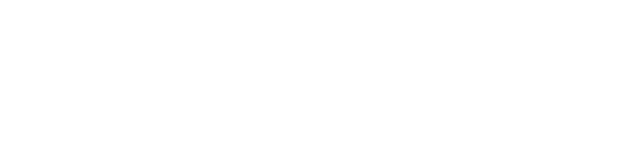
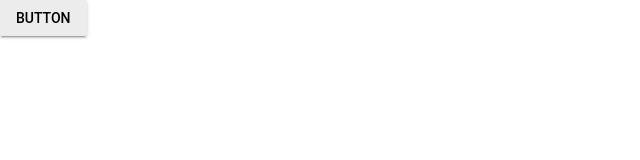
Before and after one commit to TheJMaster/TheJMaster.github.io, a plain HTML site: page index.html in a window 1280 px wide. Shown: the whole page, without its empty margins (0-640 px from the left). Drawn offline with nearby package versions, Linux system fonts and the light colour scheme.

Commit message:
trying stuff out.

```diff
--- a/index.html
+++ b/index.html
@@ -2,8 +2,14 @@
 <html>
 <head>
 	<title>Photo Colorizer</title>
+	<link rel="stylesheet" href="https://fonts.googleapis.com/icon?family=Material+Icons">
+	<link rel="stylesheet" href="https://code.getmdl.io/1.3.0/material.indigo-pink.min.css">
+	<script defer src="https://code.getmdl.io/1.3.0/material.min.js"></script>
 </head>
 <body>
-
+	<!-- Raised button -->
+	<button class="mdl-button mdl-js-button mdl-button--raised">
+  		Button
+	</button>
 </body>
 </html>
```
